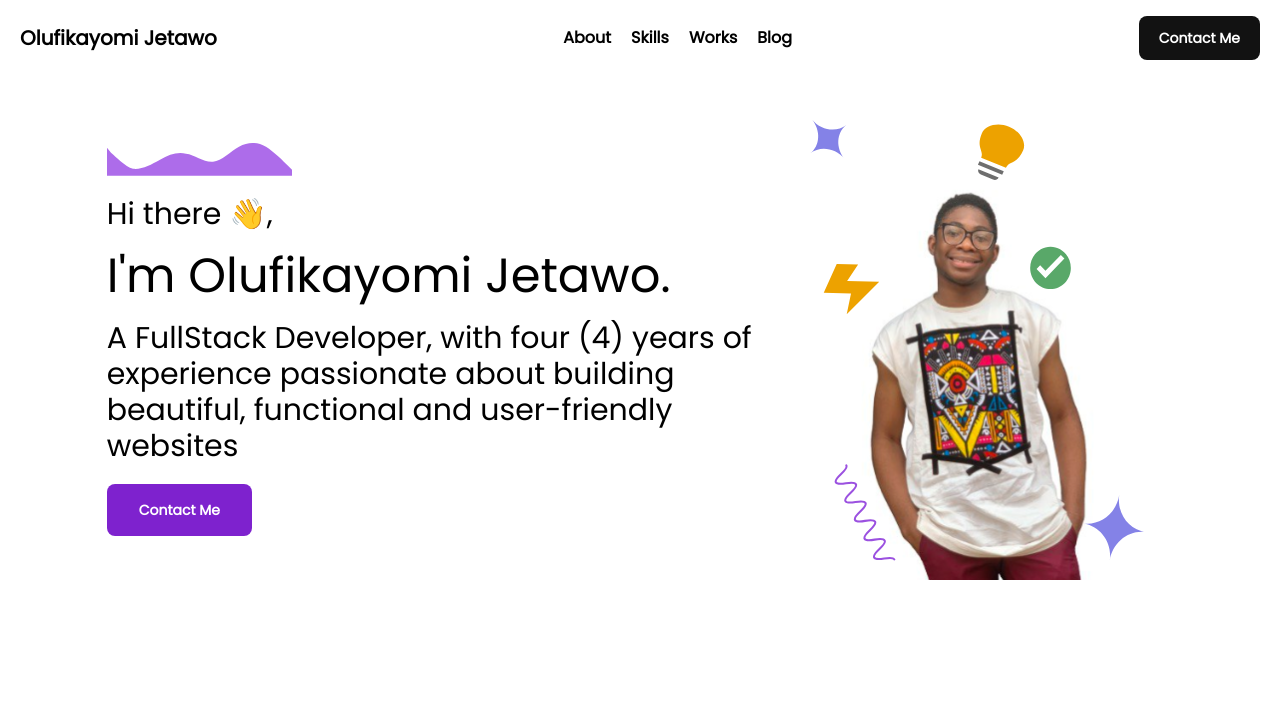
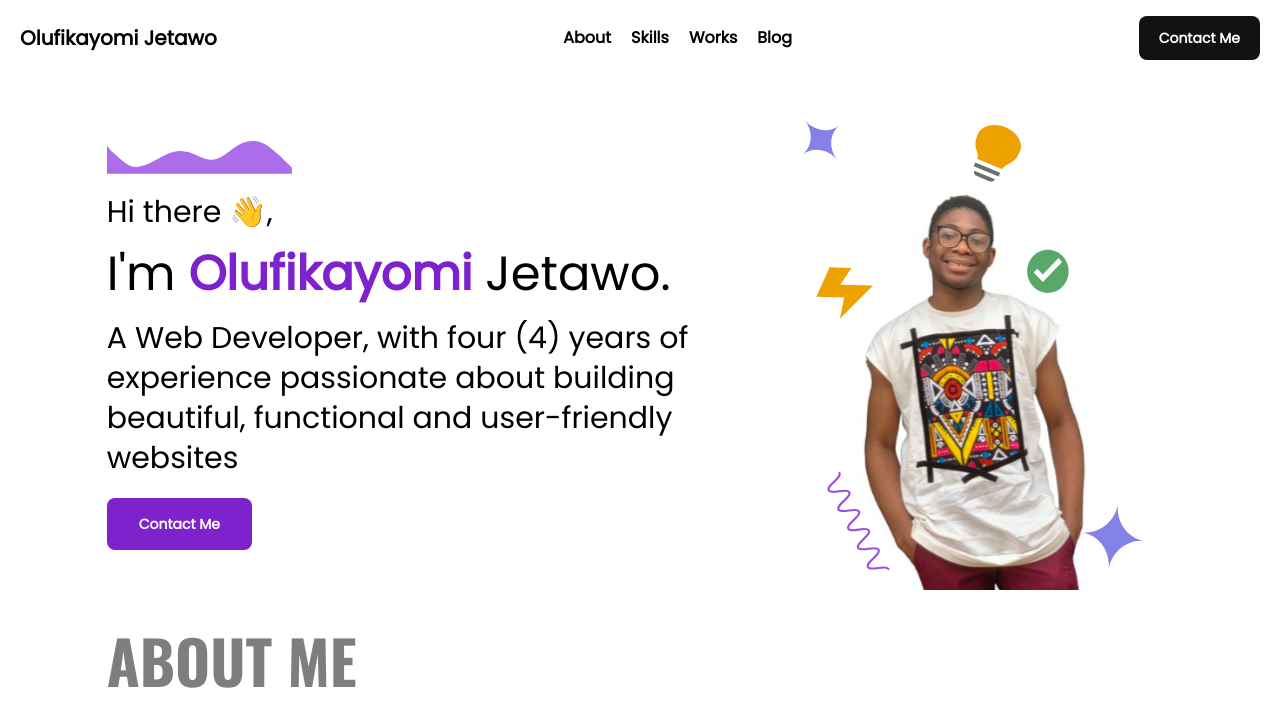
Before and after one commit to Phickayor/Portfolio, a Next.js app in the folder frontend/: page / in a window 1280 px wide. Shown: the top 726 px of the page. Built offline with nearby package versions, Linux system fonts and the light colour scheme.

Commit message:
AOS Installation

```diff
--- /dev/null
+++ b/frontend/components/AboutMe.jsx
@@ -0,0 +1,13 @@
+import { Oswald } from 'next/font/google'
+import React from 'react'
+const oswald = Oswald({ weight: '700', subsets: ['latin'] })
+
+function AboutMe() {
+    return (
+        <div>
+            <h1 className={`opacity-50 text-6xl  ${oswald.className}`}>ABOUT ME</h1>
+        </div>
+    )
+}
+
+export default AboutMe
--- a/frontend/components/AboutMe.js
+++ b/frontend/components/Hero.jsx
@@ -1,7 +1,7 @@
 import React from "react";
 import { FontAwesomeIcon } from "@fortawesome/react-fontawesome";
 import { faArrowDown } from "@fortawesome/free-solid-svg-icons";
-export default function AboutMe() {
+export default function Hero() {
   const down = <FontAwesomeIcon icon={faArrowDown} />;
   const titles = ["Developer", "Web Designer", "Freelancer", "Student"];
   return (
@@ -9,8 +9,8 @@ export default function AboutMe() {
       <div className="flex flex-col justify-center space-y-5 py-10">
         <img src="/wave.svg " className='w-fit' />
         <p className="text-3xl">Hi  there 👋,</p>
-        <h1 className="text-5xl">I'm Olufikayomi Jetawo.</h1>
-        <p className="text-2xl md:text-3xl leading-10">A FullStack Developer, with four (4) years of experience passionate about building  beautiful, functional and user-friendly websites </p>
+        <h1 className="text-5xl">I'm <b className="font-semibold text-purple-700">Olufikayomi</b> Jetawo.</h1>
+        <p className="text-2xl md:text-3xl  md:leading-10">A Web Developer, with four (4) years of experience passionate about building  beautiful, functional and user-friendly websites </p>
         <button className='font-semibold duration-300 w-fit hover:bg-gradient hover:bg-[#121212] hover:scale-105 py-4 px-8 bg-purple-700 text-sm rounded-lg text-white'>Contact Me</button>
 
       </div>
--- a/frontend/components/NavBar.js
+++ b/frontend/components/NavBar.jsx
@@ -19,13 +19,13 @@ function NavBar(props) {
     const close = <FontAwesomeIcon icon={faClose} className='cursor-pointer text-extralight' onClick={hideNav} />
     const [menuBtn, setmenuBtn] = useState(bars)
     return (
-        <div className='my-4'>
+        <div className='my-4 sticky top-4 z-20 '>
             {/* For Mobile */}
             <div className="flex lg:hidden justify-between px-4 lg:px-5">
                 <div className='inline-flex gap-x-3 font-semibold text-xl items-center '>
                     {menuBtn}Olufikayomi
                 </div>
-                <button className='font-semibold duration-300 self-center bg-[#121212] hover:scale-105 px-5 py-3 text-sm rounded-lg text-white'>Contact Me</button>
+                <button className='font-semibold hover:bg-purple-700 duration-300 self-center bg-[#121212] hover:scale-105 px-5 py-3 text-sm rounded-lg text-white'>Contact Me</button>
             </div>
             <nav className={`${nav} lg:hidden border-b-2 border-slate-700 bg-white absolute z-20 my-2 w-full font-medium overflow-hidden  duration-300 `} >
                 <ul className='my-3 space-y-2 text-xs px-5 text-slate-700 '>
@@ -47,7 +47,7 @@ function NavBar(props) {
                     <li>Works</li>
                     <li>Blog</li>
                 </ul>
-                <button className='font-semibold duration-300 self-center bg-[#121212] hover:scale-105 px-5 py-3 text-sm rounded-lg text-white'>Contact Me</button>
+                <button className='font-semibold hover:bg-purple-700 duration-300 self-center bg-[#121212] hover:scale-105 px-5 py-3 text-sm rounded-lg text-white'>Contact Me</button>
             </div>
         </div>
     )
--- a/frontend/package.json
+++ b/frontend/package.json
@@ -12,6 +12,7 @@
     "@fortawesome/free-brands-svg-icons": "^6.4.0",
     "@fortawesome/free-solid-svg-icons": "^6.4.0",
     "@fortawesome/react-fontawesome": "^0.2.0",
+    "aos": "^2.3.4",
     "autoprefixer": "10.4.14",
     "eslint": "8.42.0",
     "eslint-config-next": "13.4.5",
--- a/frontend/pages/index.js
+++ b/frontend/pages/index.js
@@ -6,6 +6,7 @@ import Projects from '@/components/Projects'
 import Skills from '@/components/Skills'
 import Contact from '@/components/Contact'
 import NavBar from '@/components/NavBar'
+import Hero from '@/components/Hero'
 
 const inter = Inter({ subsets: ['latin'] })
 const poppins = Poppins({ weight: '400', subsets: ['latin'] })
@@ -19,6 +20,7 @@ export default function Home() {
       <NavBar opacityHandler={setOpacityValue} />
 
       <div className={`mx-auto lg:w-10/12 w-11/12 ${opacityValue}`}>
+        <Hero />
         <AboutMe />
         {/*<Projects />
       <Skills />
```
Also changed, not shown: frontend/public/port.jpg (added), 1 other file (tests, documents, lock files or other folders).
